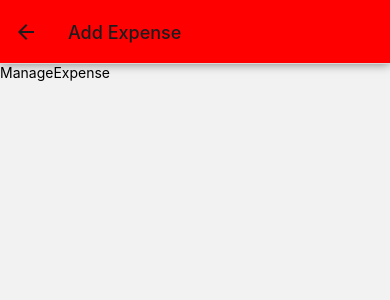
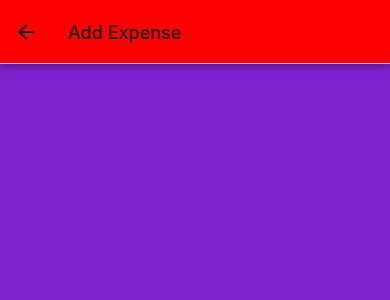
Before and after one commit to Luthando496/finance-trance-training-react-native, a React Native app: screen /ManageExpense in a window 390 px wide. Shown: the top 300 px of the page. Built offline with nearby package versions, Linux system fonts and the light colour scheme.

Commit message:
adding a delete button

```diff
--- a/screens/ManageExpense.js
+++ b/screens/ManageExpense.js
@@ -1,5 +1,8 @@
 import React, { useLayoutEffect } from 'react'
 import { Text, View } from 'react-native'
+import CustomBTN from '../UI/CustomBTN'
+
+
 
 const ManageExpense = ({route,navigation}) => {
   const expenseID = route.params?.exID
@@ -14,8 +17,10 @@ const ManageExpense = ({route,navigation}) => {
 
 
   return (
-    <View>
-        <Text>ManageExpense</Text>
+    <View className='flex-1 p-4 bg-purple-700'>
+        {isEditing && (<View className='mt-6 pt-3 border-t-2 border-t-teal-300 items-center'>
+        <CustomBTN name='trash' size={30} color='red' onPress={() => {}} />
+        </View>)}
     </View>
   )
 }
```
